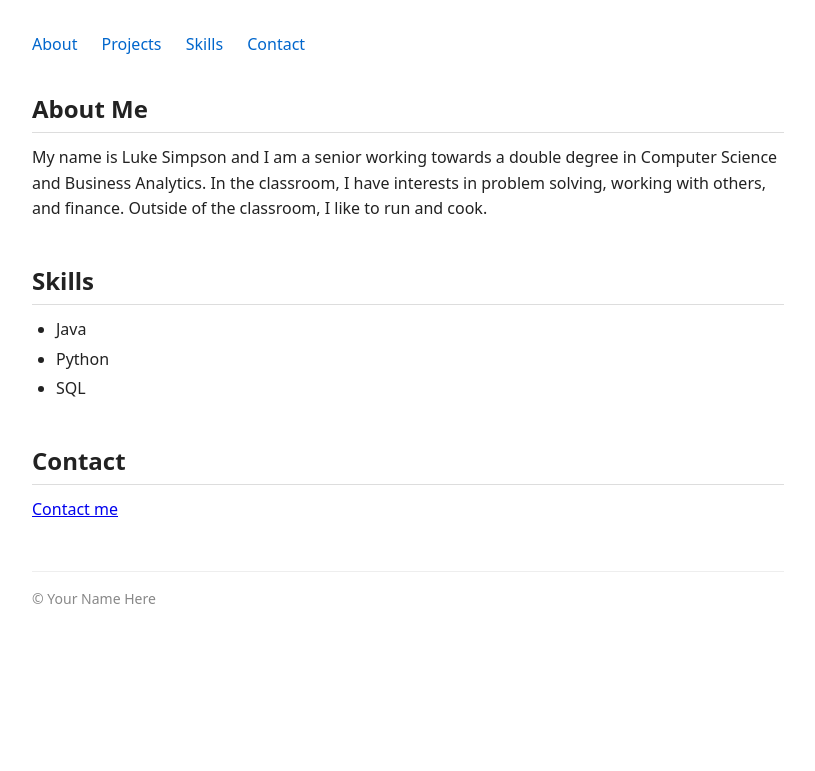
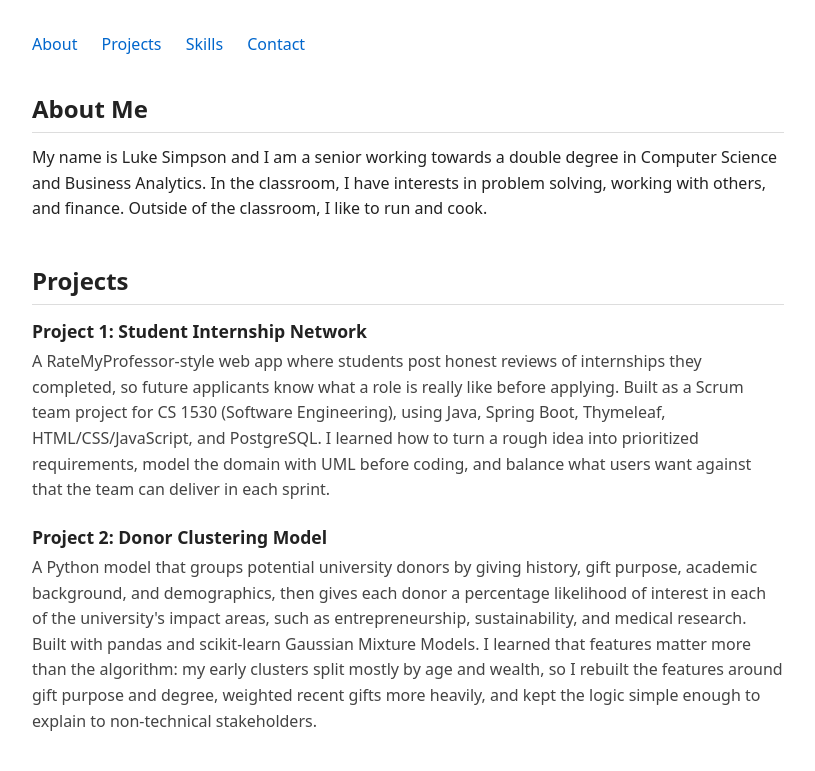
Before and after one commit to luketsimpson/Assignment_3_portfolio, a plain HTML site: page index.html in a window 1280 px wide. Shown: the top 771 px of the page, without its empty margins (232-1047 px from the left). Drawn offline with Linux system fonts and the light colour scheme.

Commit message:
Revert "Remove the projects section"
This reverts commit 725de0b1c5aac406edc5123e796ad4e5572d2d3d.

```diff
--- a/index.html
+++ b/index.html
@@ -26,6 +26,33 @@
       <p>My name is Luke Simpson and I am a senior working towards a double degree in Computer Science and Business Analytics.
       In the classroom, I have interests in problem solving, working with others, and finance. Outside of the classroom,
       I like to run and cook.</p>
+    </section>
+
+    <section id="projects">
+      <h2>Projects</h2>
+
+      <div class="project">
+        <h3>Project 1: Student Internship Network</h3>
+        <p>
+          A RateMyProfessor-style web app where students post honest reviews of internships they completed,
+          so future applicants know what a role is really like before applying. Built as a Scrum team project for CS 1530
+          (Software Engineering), using Java, Spring Boot, Thymeleaf, HTML/CSS/JavaScript, and PostgreSQL. I learned
+          how to turn a rough idea into prioritized requirements, model the domain with UML before coding, and balance
+          what users want against that the team can deliver in each sprint.
+        </p>
+      </div>
+
+      <div class="project">
+        <h3>Project 2: Donor Clustering Model</h3>
+        <p>
+          A Python model that groups potential university donors by giving history, gift purpose, academic background,
+          and demographics, then gives each donor a percentage likelihood of interest in each of the university's impact
+          areas, such as entrepreneurship, sustainability, and medical research. Built with pandas and scikit-learn Gaussian
+          Mixture Models. I learned that features matter more than the algorithm: my early clusters split mostly by age
+          and wealth, so I rebuilt the features around gift purpose and degree, weighted recent gifts more
+          heavily, and kept the logic simple enough to explain to non-technical stakeholders.
+        </p>
+      </div>
     </section>
 
     <section id="skills">
```
